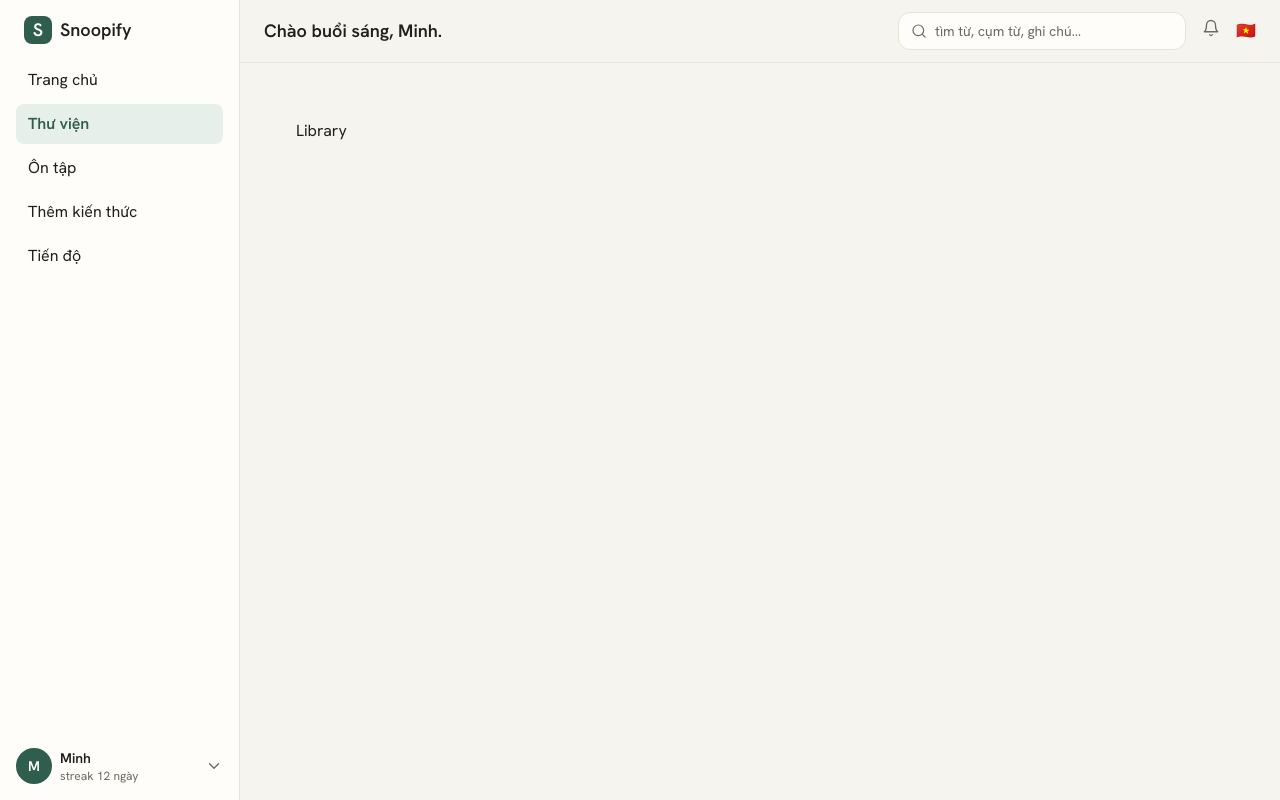
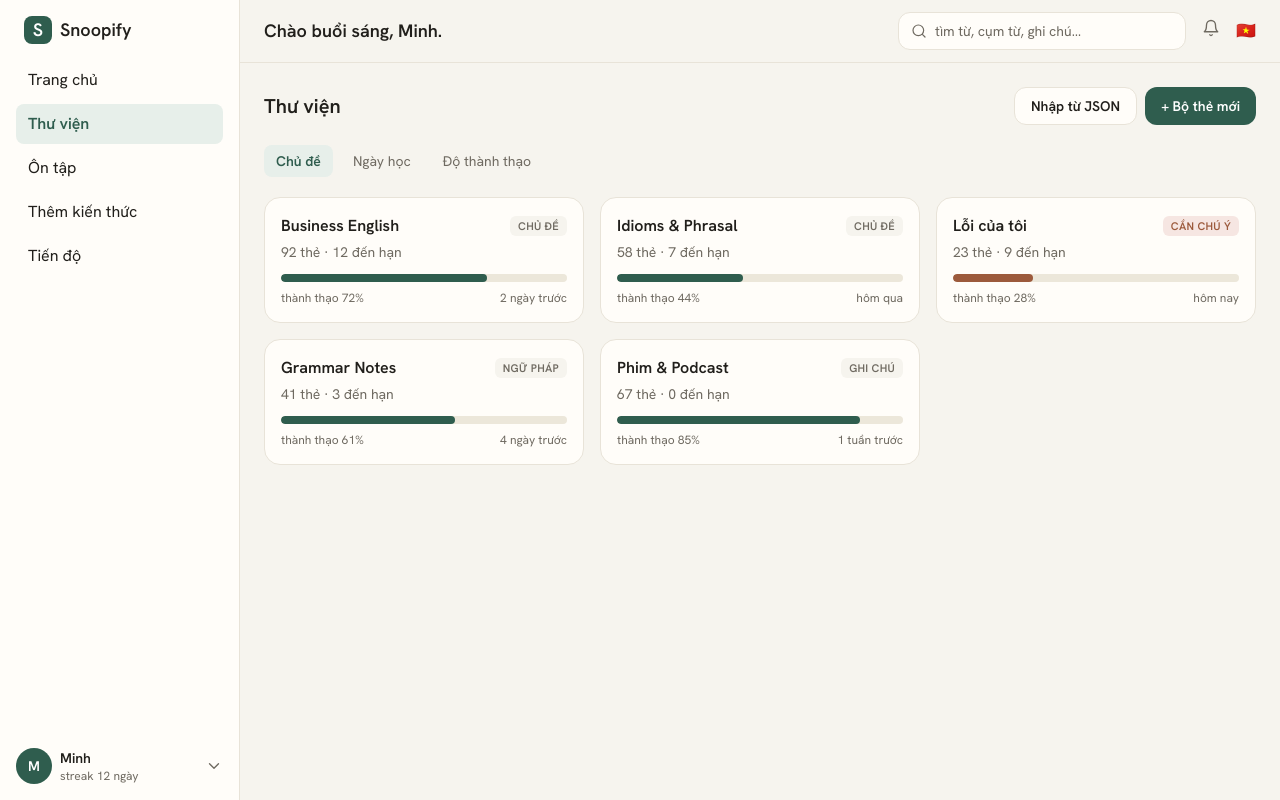
Before and after one commit to linhjr87/Snoopify, a React (Vite) app in the folder frontend/: page /library in a window 1280 px wide. Built offline with nearby package versions, Linux system fonts and the light colour scheme.

Commit message:
feat: library screen and JSON import

```diff
--- /dev/null
+++ b/frontend/src/features/library/DeckCard.tsx
@@ -0,0 +1,17 @@
+import { Card } from '../../components/ui/Card'
+import { TagPill } from '../../components/ui/TagPill'
+import { ProgressBar } from '../../components/ui/ProgressBar'
+export interface DeckCardProps { name: string; tag: string; meta: string; mastery: string; last: string; barW: string; needAttention?: boolean }
+export function DeckCard({ name, tag, meta, mastery, last, barW, needAttention }: DeckCardProps) {
+  return (
+    <Card className="p-4">
+      <div className="flex items-center justify-between">
+        <div className="font-semibold text-ink">{name}</div>
+        <TagPill tone={needAttention ? 'rust' : 'muted'}>{tag}</TagPill>
+      </div>
+      <div className="mt-1 text-sm text-muted">{meta}</div>
+      <div className="mt-3"><ProgressBar value={parseInt(barW)} tone={needAttention ? 'rust' : 'accent'} /></div>
+      <div className="mt-2 flex justify-between text-xs text-muted"><span>{mastery}</span><span>{last}</span></div>
+    </Card>
+  )
+}
--- /dev/null
+++ b/frontend/src/features/library/DeckList.tsx
@@ -0,0 +1,4 @@
+import { DeckCard, type DeckCardProps } from './DeckCard'
+export function DeckList({ decks }: { decks: DeckCardProps[] }) {
+  return <div className="grid grid-cols-1 gap-4 md:grid-cols-2 xl:grid-cols-3">{decks.map((d, i) => <DeckCard key={d.name + i} {...d} />)}</div>
+}
--- /dev/null
+++ b/frontend/src/features/library/GroupBySelector.tsx
@@ -0,0 +1,12 @@
+export type GroupBy = 'topic' | 'date' | 'mastery'
+export function GroupBySelector({ value, onChange }: { value: GroupBy; onChange: (g: GroupBy) => void }) {
+  const opts: [GroupBy, string][] = [['topic', 'Chủ đề'], ['date', 'Ngày học'], ['mastery', 'Độ thành thạo']]
+  return (
+    <div className="flex gap-2">
+      {opts.map(([k, label]) => (
+        <button key={k} onClick={() => onChange(k)}
+          className={`rounded-lg px-3 py-1.5 text-sm ${value === k ? 'bg-accent-soft text-accent font-semibold' : 'text-muted'}`}>{label}</button>
+      ))}
+    </div>
+  )
+}
--- /dev/null
+++ b/frontend/src/features/library/ImportJsonModal.tsx
@@ -0,0 +1,34 @@
+import { useAppStore } from '../../store/useAppStore'
+import { useT } from '../../i18n/useT'
+import { Modal } from '../../components/ui/Modal'
+import { Button } from '../../components/ui/Button'
+import { sampleJson } from '../../data/seed'
+export function ImportJsonModal() {
+  const t = useT()
+  const importOpen = useAppStore((s) => s.importOpen)
+  const importText = useAppStore((s) => s.importText)
+  const importStatus = useAppStore((s) => s.importStatus)
+  const setPanel = useAppStore((s) => s.setPanel)
+  const setImportText = useAppStore((s) => s.setImportText)
+  const parseAndImport = useAppStore((s) => s.parseAndImport)
+  const onFile = (e: React.ChangeEvent<HTMLInputElement>) => {
+    const f = e.target.files?.[0]; if (!f) return
+    const r = new FileReader()
+    r.onload = () => setImportText(String(r.result || ''))
+    r.onerror = () => parseAndImport('')
+    r.readAsText(f)
+  }
+  return (
+    <Modal open={importOpen} onClose={() => setPanel('importOpen', false)} title={t.importJson}>
+      <p className="mb-2 text-sm text-muted">Chọn file .json theo cấu trúc mẫu bên dưới, hoặc dán trực tiếp rồi bấm Nhập.</p>
+      <input type="file" accept=".json" onChange={onFile} className="mb-2 text-sm" />
+      <textarea aria-label="json" value={importText} onChange={(e) => setImportText(e.target.value)}
+        className="h-32 w-full rounded-lg border border-line bg-paper p-2 font-mono text-xs text-ink" placeholder="Chọn file .json hoặc dán bên dưới" />
+      <pre className="mt-2 max-h-32 overflow-auto rounded-lg bg-paper p-2 text-xs text-muted">{sampleJson}</pre>
+      <div className="mt-3 flex items-center gap-3">
+        <Button onClick={() => parseAndImport(importText)}>{t.importJson}</Button>
+        {importStatus && <span className={`text-sm ${importStatus.ok ? 'text-accent' : 'text-rust'}`}>{importStatus.msg}</span>}
+      </div>
+    </Modal>
+  )
+}
--- /dev/null
+++ b/frontend/src/features/library/LibraryScreen.tsx
@@ -0,0 +1,35 @@
+import { useMemo, useState } from 'react'
+import { useAppStore } from '../../store/useAppStore'
+import { useT } from '../../i18n/useT'
+import { Button } from '../../components/ui/Button'
+import { DeckList } from './DeckList'
+import { GroupBySelector, type GroupBy } from './GroupBySelector'
+import { ImportJsonModal } from './ImportJsonModal'
+import { seedDecks } from '../../data/seed'
+import type { DeckCardProps } from './DeckCard'
+export default function LibraryScreen() {
+  const t = useT()
+  const imported = useAppStore((s) => s.importedDecks)
+  const setPanel = useAppStore((s) => s.setPanel)
+  const [group, setGroup] = useState<GroupBy>('topic')
+  const decks: DeckCardProps[] = useMemo(() => {
+    const importedVM = imported.map((d) => ({ name: d.name, tag: d.topic || 'đã nhập', meta: `${d.count} thẻ · chưa ôn`, mastery: 'mới · chưa ôn', last: 'vừa nhập', barW: '0%', needAttention: false }))
+    const all = [...seedDecks, ...importedVM]
+    if (group === 'mastery') return [...all].sort((a, b) => parseInt(b.barW) - parseInt(a.barW))
+    return all
+  }, [imported, group])
+  return (
+    <div className="space-y-5">
+      <div className="flex items-center justify-between">
+        <h1 className="text-xl font-semibold text-ink">{t.libraryTitle}</h1>
+        <div className="flex gap-2">
+          <Button variant="ghost" onClick={() => setPanel('importOpen', true)}>{t.importJson}</Button>
+          <Button>{t.newDeck}</Button>
+        </div>
+      </div>
+      <GroupBySelector value={group} onChange={setGroup} />
+      <DeckList decks={decks} />
+      <ImportJsonModal />
+    </div>
+  )
+}
--- a/frontend/src/routes.tsx
+++ b/frontend/src/routes.tsx
@@ -1,11 +1,12 @@
 import { Routes, Route } from 'react-router-dom'
 import DashboardScreen from './features/dashboard/DashboardScreen'
+import LibraryScreen from './features/library/LibraryScreen'
 function Stub({ name }: { name: string }) { return <div className="p-8 text-ink">{name}</div> }
 export function AppRoutes() {
   return (
     <Routes>
       <Route path="/" element={<DashboardScreen />} />
-      <Route path="/library" element={<Stub name="Library" />} />
+      <Route path="/library" element={<LibraryScreen />} />
       <Route path="/review" element={<Stub name="Review" />} />
       <Route path="/add" element={<Stub name="Add" />} />
       <Route path="/progress" element={<Stub name="Progress" />} />
```
Also changed, not shown: 1 other file (tests, documents, lock files or other folders).
